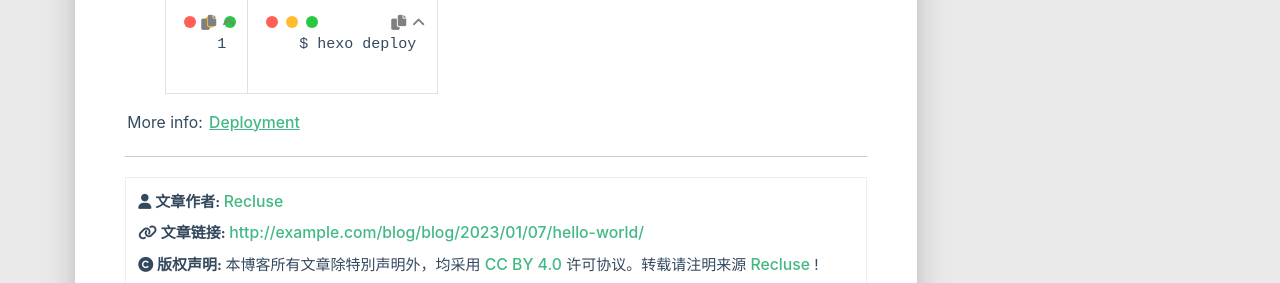
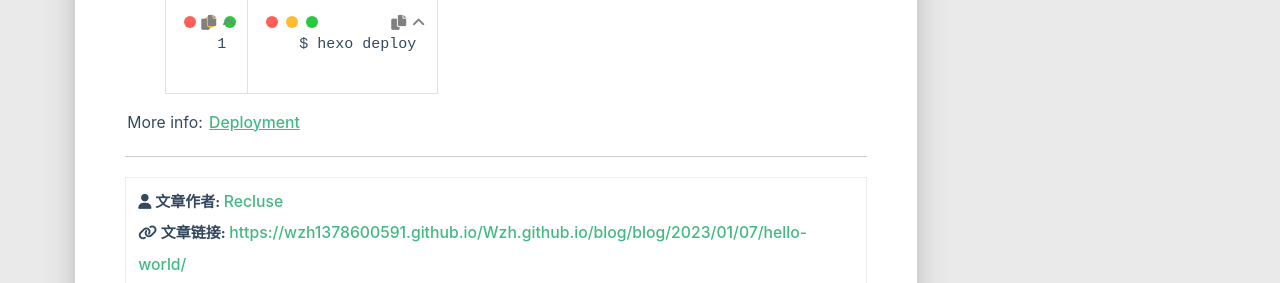
Before and after one commit to Wzh1378600591/Wzh.github.io, a plain HTML site: page 2023/01/07/hello-world/index.html in a window 1280 px wide. Shown: the part 1348-1631 px from the top of the page. Drawn offline with Linux system fonts and the light colour scheme; some packages are replaced by stand-ins of ours; files that its build step writes are made by us from their sources; no server answers; a script that the page names is missing; files whose address does not match are found by name.

Commit message:
Site updated: 2023-01-07 23:20:01

```diff
--- a/2023/01/07/hello-world/index.html
+++ b/2023/01/07/hello-world/index.html
@@ -435,7 +435,7 @@
                     </i>
                 </span>
                 <span class="reprint-info">
-                    <a href="http://example.com/blog/blog/2023/01/07/hello-world/">http://example.com/blog/blog/2023/01/07/hello-world/</a>
+                    <a href="https://wzh1378600591.github.io/Wzh.github.io/blog/blog/2023/01/07/hello-world/">https://wzh1378600591.github.io/Wzh.github.io/blog/blog/2023/01/07/hello-world/</a>
                 </span>
             </div>
             <div class="reprint__notice">
```
Also changed, not shown: 2023/01/07/我的第一篇博客文章/index.html (+1 -1 lines).
